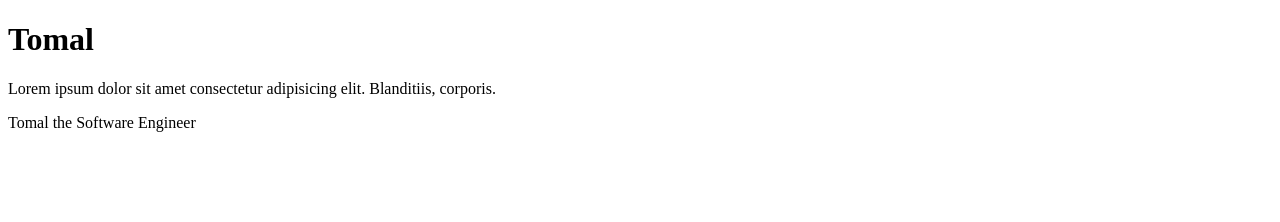
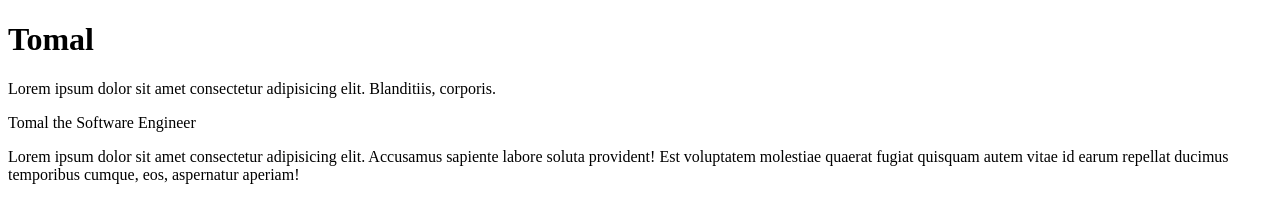
Before and after one commit to Tomal729/first-project, a plain HTML site: page index.html in a window 1280 px wide. Drawn offline with Linux system fonts and the light colour scheme.

Commit message:
ptag-added

```diff
--- a/index.html
+++ b/index.html
@@ -9,5 +9,6 @@
     <h1>Tomal</h1>
     <p>Lorem ipsum dolor sit amet consectetur adipisicing elit. Blanditiis, corporis.</p>
     <p>Tomal the Software Engineer</p>
+    <p>Lorem ipsum dolor sit amet consectetur adipisicing elit. Accusamus sapiente labore soluta provident! Est voluptatem molestiae quaerat fugiat quisquam autem vitae id earum repellat ducimus temporibus cumque, eos, aspernatur aperiam!</p>
 </body>
 </html>
```
